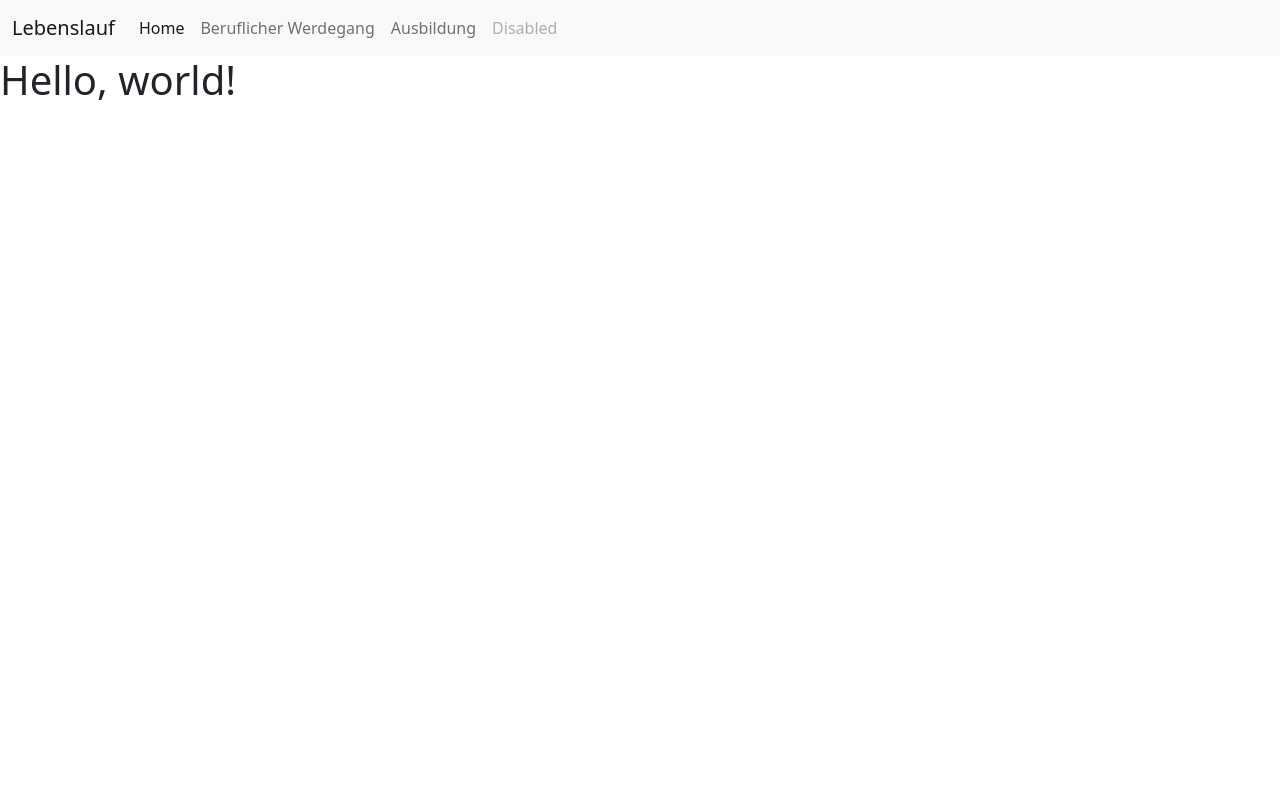
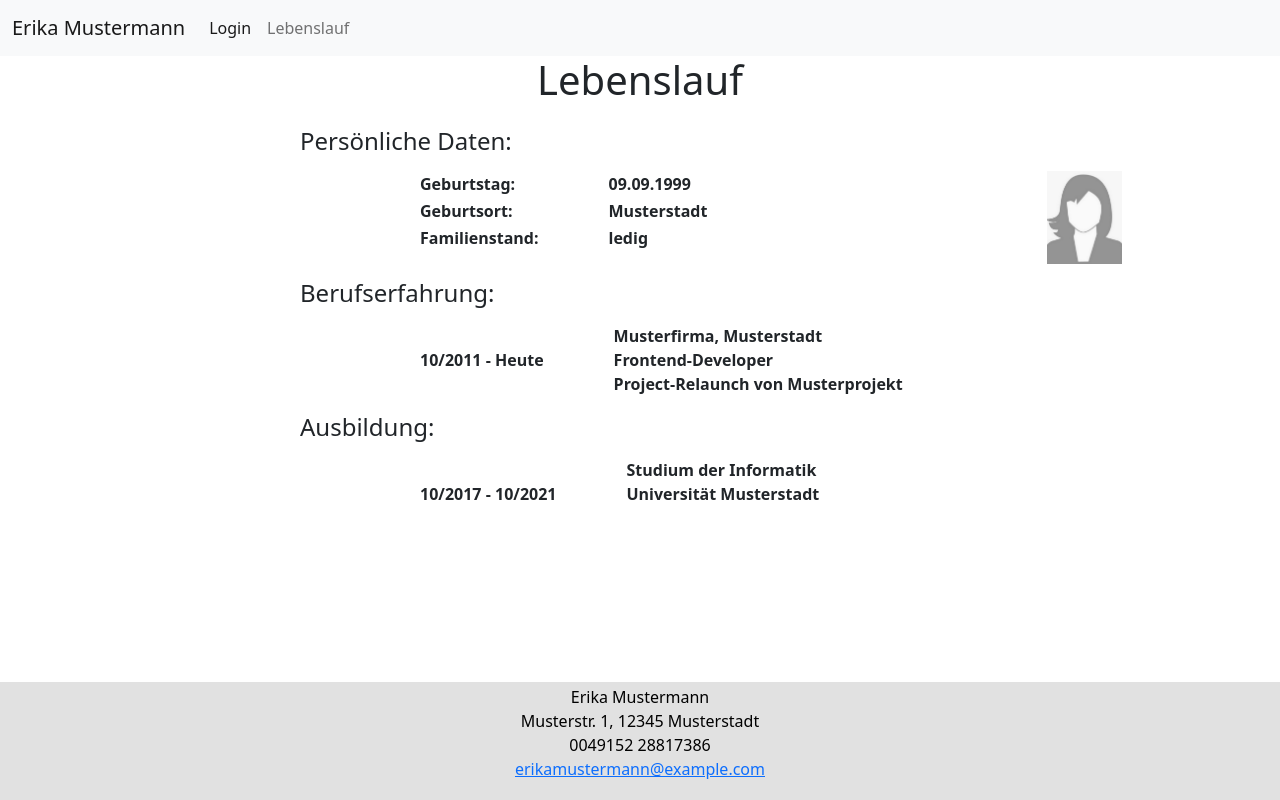
Before and after one commit to RebekkaHaack/first_project, a plain HTML site: page cv.html in a window 1280 px wide. Drawn offline with nearby package versions, Linux system fonts and the light colour scheme.

Commit message:
create cv and login and css style

```diff
--- a/assets/css/main.css
+++ b/assets/css/main.css
@@ -0,0 +1,47 @@
+footer{
+    text-align: center;
+    padding: 3px;
+    background-color: rgba(128, 128, 128, 0.238);
+    color: black;
+    position:absolute;
+    bottom: 0;
+    width: 100%;
+}
+.inhalt{
+position: relative;
+height: 400px;
+overflow: auto;
+}
+
+h1{
+    text-align: center;
+}
+
+.login{
+    text-align: center;
+    padding-top: 15px;
+}
+
+label{
+    margin-bottom: 10px;
+}
+
+h4{
+    margin-top: 15px;
+    margin-bottom: 15px;
+    margin-left: 300px;
+}
+
+table{
+    margin-left: 390px;
+}
+
+th, td {
+  padding-top: 1px;
+  padding-bottom: 2px;
+  padding-left: 30px;
+  padding-right: 40px;
+}
+img{
+   margin-left: 300px;
+}
--- a/cv.html
+++ b/cv.html
@@ -4,30 +4,24 @@
     <meta charset="utf-8">
     <meta name="viewport" content="width=device-width, initial-scale=1">
     <link href="https://cdn.jsdelivr.net/npm/bootstrap@5.0.2/dist/css/bootstrap.min.css" rel="stylesheet" integrity="sha384-EVSTQN3/azprG1Anm3QDgpJLIm9Nao0Yz1ztcQTwFspd3yD65VohhpuuCOmLASjC" crossorigin="anonymous">
-
-    <title>Hello, world!</title>
+    <link rel="stylesheet" href="assets/css/main.css">
+    <title>Lebenslauf</title>
   </head>
   <body>
-    <section name="Lebenslauf">
+    <section name="navbar">
       <nav class="navbar navbar-expand-lg navbar-light bg-light">
         <div class="container-fluid">
-          <a class="navbar-brand" href="#">Lebenslauf</a>
+          <a class="navbar-brand" href="cv.html">Erika Mustermann</a>
           <button class="navbar-toggler" type="button" data-bs-toggle="collapse" data-bs-target="#navbarNav" aria-controls="navbarNav" aria-expanded="false" aria-label="Toggle navigation">
             <span class="navbar-toggler-icon"></span>
           </button>
           <div class="collapse navbar-collapse" id="navbarNav">
             <ul class="navbar-nav">
               <li class="nav-item">
-                <a class="nav-link active" aria-current="page" href="#">Home</a>
+                <a class="nav-link active" aria-current="page" href="index.html">Login</a>
               </li>
               <li class="nav-item">
-                <a class="nav-link" href="#">Beruflicher Werdegang</a>
-              </li>
-              <li class="nav-item">
-                <a class="nav-link" href="#">Ausbildung</a>
-              </li>
-              <li class="nav-item">
-                <a class="nav-link disabled" href="#" tabindex="-1" aria-disabled="true">Disabled</a>
+                <a class="nav-link" href="cv.html">Lebenslauf</a>
               </li>
             </ul>
           </div>
@@ -35,11 +29,90 @@
       </nav>
     </section>
 
-    <h1>Hello, world!</h1>
+ <h1>Lebenslauf</h1>
+ <div class="inhalt">
+    <h4>Persönliche Daten:</h4>
 
+        <table style="float:left">
+                       <tr>
+                <th>
+                    Geburtstag:
+                </th>
+                <th>
+                    09.09.1999
+                </th>
+            </tr>
+            <tr>
+                <th>
+                    Geburtsort:
+                </th>
+                <th>
+                    Musterstadt
+                </th>
+            </tr>
+            <tr>
+                <th>
+                    Familienstand:
+                </th>
+                <th>
+                    ledig
+                </th>
+            </tr>
+        </table>
+    <img class="foto" width="75px" src="assets/images/frau_portrait_platzhalter4-1207x1500.jpg">
+    <br>
 
+    <h4>Berufserfahrung:</h4>
+    <table>
+        <tr>
+            <th>
+                10/2011 - Heute
+            </th>
+            <th>
+                Musterfirma, Musterstadt <br>
+                Frontend-Developer <br>
+                Project-Relaunch von Musterprojekt
+            </th>
+        </tr>
 
+    </table>
 
+    <h4>Ausbildung:</h4>
+    <table>
+     <tr>
+        <th>
+                10/2017 - 10/2021
+            </th>
+            <th>
+            Studium der Informatik<br>
+            Universität Musterstadt <br>
+            Abschluss: Bachelor of Science
+            </th>
+        </tr>
+    </table>
+    <h4>Schulbildung</h4>
+    <table>
+        <tr>
+            <th>
+                08/2009 - 06/2017
+            </th>
+            <th>
+                Mustergymnasium, Musterstadt <br>
+                Abschluss: Abitur
+            </th>
+        </tr>
+
+    </table>
+</div>
+
+    <div class="footer">
+        <footer>
+            <p> Erika Mustermann <br>
+            Musterstr. 1, 12345 Musterstadt <br>
+            0049152 28817386 <br>
+            <a href="mailto:erikamustermann@example.com">erikamustermann@example.com</a></p>
+          </footer>
+    </div>
     <script src="https://cdn.jsdelivr.net/npm/bootstrap@5.0.2/dist/js/bootstrap.min.js" integrity="sha384-cVKIPhGWiC2Al4u+LWgxfKTRIcfu0JTxR+EQDz/bgldoEyl4H0zUF0QKbrJ0EcQF" crossorigin="anonymous"></script>
     <script scr="assets/js/main.js"></script>
   </body>
```
Also changed, not shown: index.html (+26 -13 lines), assets/images/frau_portrait_platzhalter4-1207x1500.jpg (added).
